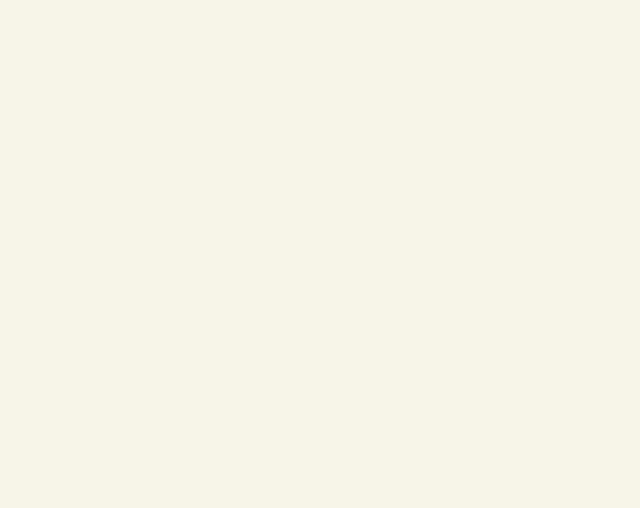
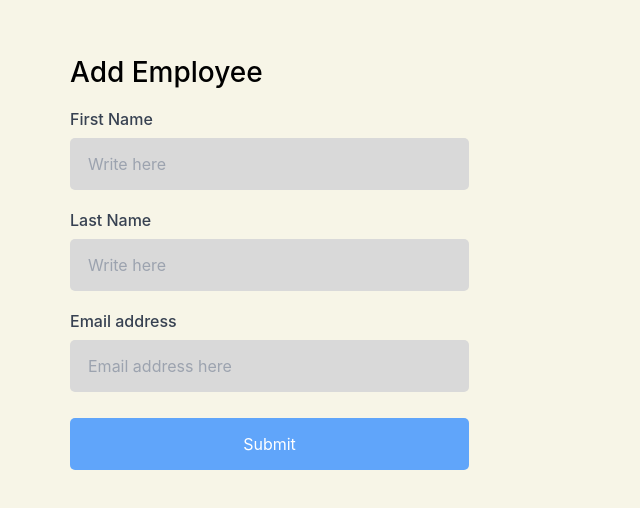
Before and after one commit to mehedy201/Simple-Employee-Management-Front-End-React-JS-, a React (Create React App) app: page /add-employee in a window 1280 px wide. Before the commit this address had no page. Shown: the top 508 px of the page, without its empty margins (0-640 px from the left). Built offline with nearby package versions, Linux system fonts and the light colour scheme.

Commit message:
Complete Add Employe Page

```diff
--- a/src/App.js
+++ b/src/App.js
@@ -1,12 +1,14 @@
 import { Route, Routes } from 'react-router-dom';
 import './App.css';
 import EmployeeLIst from './Pages/EmployeeList/EmployeeLIst';
+import AddEmployee from './Pages/AddEmployee/AddEmployee';
 
 function App() {
   return (
     <div className='xl:max-w-[1140px] lg:max-w-[90%] md:max-w-[90%] sm:max-w-[90%] w-[95%] mx-auto'>
       <Routes>
         <Route path='/' element={<EmployeeLIst></EmployeeLIst>}></Route>
+        <Route path='/add-employee' element={<AddEmployee></AddEmployee>}></Route>
       </Routes>
     </div>
   );
--- /dev/null
+++ b/src/Pages/AddEmployee/AddEmployee.css
@@ -0,0 +1,30 @@
+.form_css .input_label{
+    margin-top: 21px;
+    margin-bottom: 9px;
+    font-style: normal;
+    font-size: 16px;
+    font-weight: 500;
+    line-height: 19px;
+    color: #374151;
+}
+.form_css .form_input{
+    padding: 18px;
+    width: 399px;
+    height: 52px;
+    background-color: #D9D9D9;
+    border-radius: 5px;
+    border: none;
+}
+.form_css .form_button{
+    width: 399px;
+    margin-top: 26px;
+    padding-top: 17px;
+    padding-bottom: 16px;
+    background: #60A5FA;
+    border-radius: 5px;
+    font-weight: 400;
+    font-size: 16px;
+    line-height: 19px;
+    color: #FFFFFF;
+    border: none;
+}
--- /dev/null
+++ b/src/Pages/AddEmployee/AddEmployee.js
@@ -0,0 +1,32 @@
+import React from 'react';
+import { useNavigate } from 'react-router-dom';
+import './AddEmployee.css'
+
+const AddEmployee = () => {
+    // Use Navigate form react hook
+    const navigate = useNavigate();
+
+    // Handle Form Function
+    const handleAddEmployeeButton = () => {
+        navigate('/edit-employee')
+    }
+    return (
+        <div className='page_margin_top'>
+            <h2 className='page_title'>Add Employee</h2>
+            <form onSubmit={handleAddEmployeeButton} className="form_css">
+                {/* First Name ------------- */}
+                <p className='input_label'>First Name</p>
+                <input className='form_input' type="text" placeholder='Write here' />
+                {/* Last Name ------------- */}
+                <p className='input_label'>Last Name</p>
+                <input className='form_input' type="text" placeholder='Write here' />
+                {/* Email Name ------------- */}
+                <p className='input_label'>Email address</p>
+                <input className='form_input' type="email" placeholder='Email address here' />
+                <button className='block form_button' type='submit'>Submit</button>
+            </form>
+        </div>
+    );
+};
+
+export default AddEmployee;
--- a/src/Pages/EmployeeList/EmployeeLIst.js
+++ b/src/Pages/EmployeeList/EmployeeLIst.js
@@ -3,13 +3,19 @@ import './EmployeeList.css';
 import { AiOutlinePlus } from 'react-icons/ai';
 import { BiEditAlt, BiDetail } from 'react-icons/bi';
 import { RiDeleteBinLine } from 'react-icons/ri';
+import { useNavigate } from 'react-router-dom';
 
 const EmployeeLIst = () => {
+    // Navigate to add Employee page
+    const navigate = useNavigate()
+
+    const navigateAddEmployee = () => {
+        navigate('/add-employee')
+    }
     return (
-        <div className='container employee_page'>
-            <h2 className='page_title'>Hi Employee</h2>
-            <button className='employee_list_page_button flex justify-center items-center'><AiOutlinePlus className='plus_icon' />Add new employee</button>
-
+        <div className='page_margin_top'>
+            <h2 className='page_title'>Employee List</h2>
+            <button onClick={navigateAddEmployee} className='employee_list_page_button flex justify-center items-center'><AiOutlinePlus className='plus_icon' />Add new employee</button>
             <div>
                 <table className='w-full mt-4 justify-start'>
                     <thead  className='border-b'>
--- a/src/Pages/EmployeeList/EmployeeList.css
+++ b/src/Pages/EmployeeList/EmployeeList.css
@@ -1,4 +1,4 @@
-.employee_page{
+.page_margin_top{
     margin-top: 56px;
 }
 .page_title{
```
